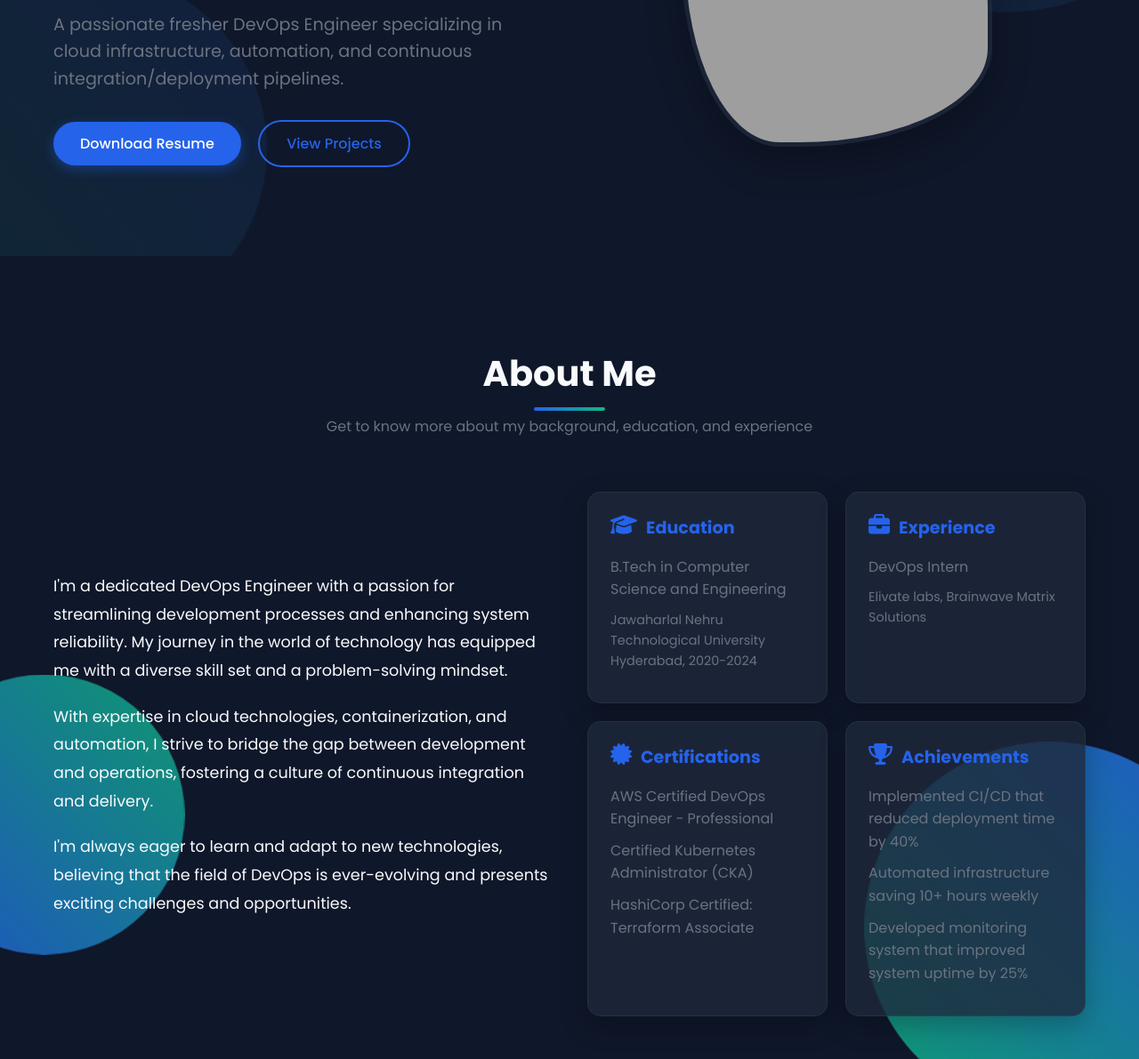
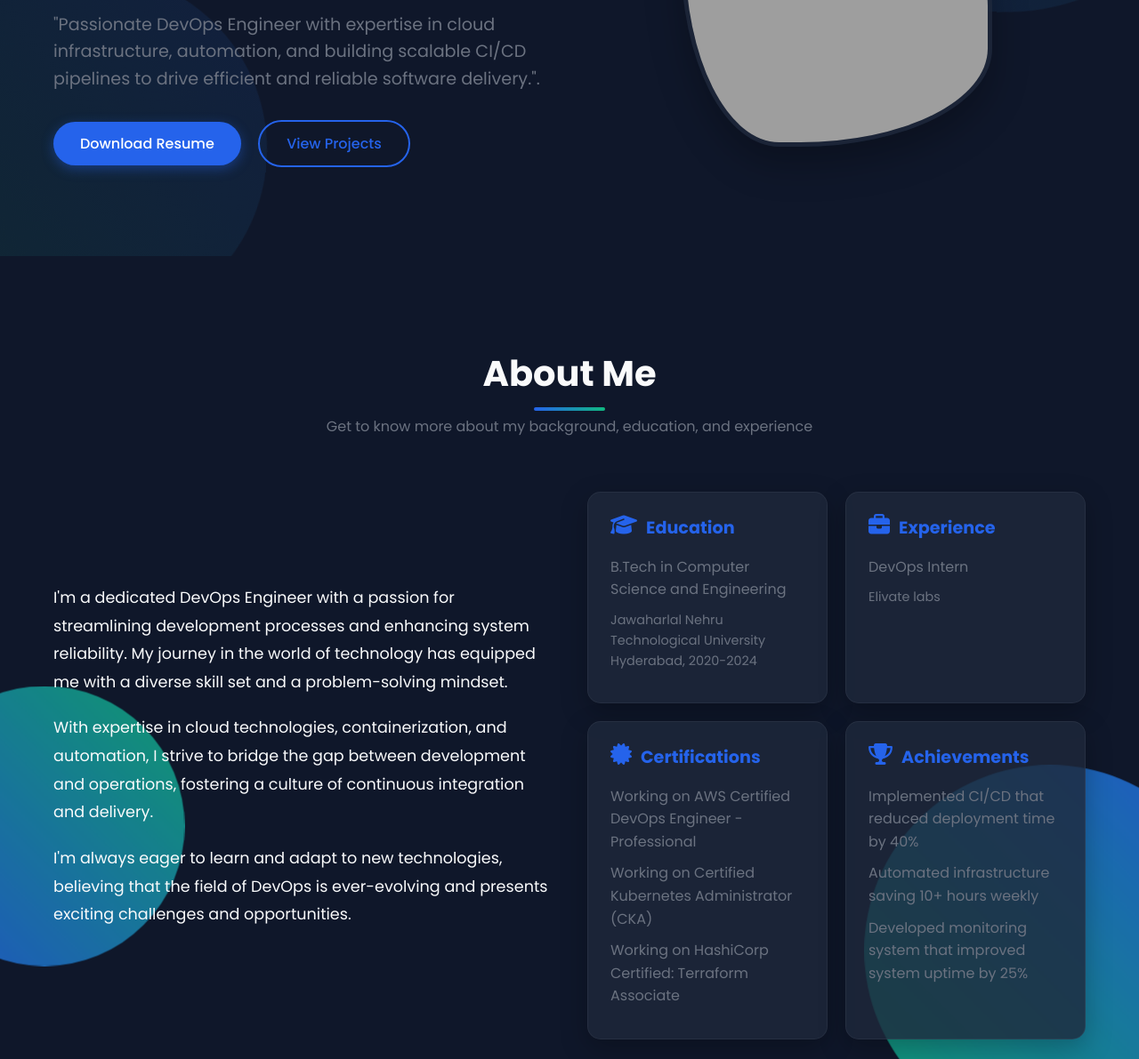
Before and after one commit to khaleeluddin9912/terraform-s3-static-website, a plain HTML site: page index.html in a window 1280 px wide. Shown: the part 369-1560 px from the top of the page at 89% size. Drawn offline with Linux system fonts and the light colour scheme; grey boxes are pictures that could not be loaded.

Commit message:
update sum information

```diff
--- a/index.html
+++ b/index.html
@@ -1000,7 +1000,7 @@
         <div class="container hero-content">
             <div class="hero-text">
                 <h1>Hi, I'm <span class="glow-text">Mohammed Khaleel Uddin</span> <span class="gradient-text">DevOps Engineer</span></h1>
-                <p>A passionate fresher DevOps Engineer specializing in cloud infrastructure, automation, and continuous integration/deployment pipelines.</p>
+                <p>"Passionate DevOps Engineer with expertise in cloud infrastructure, automation, and building scalable CI/CD pipelines to drive efficient and reliable software delivery.".</p>
                 <div>
                     <a href="#contact" class="btn">Download Resume</a>
                     <a href="#projects" class="btn btn-outline">View Projects</a>
@@ -1036,13 +1036,13 @@
                     <div class="about-card">
                         <h3><i class="fas fa-briefcase"></i> Experience</h3>
                         <p>DevOps Intern</p>
-                        <p class="about-detail">Elivate labs, Brainwave Matrix Solutions</p>
+                        <p class="about-detail">Elivate labs</p>
                     </div>
                     <div class="about-card">
                         <h3><i class="fas fa-certificate"></i> Certifications</h3>
-                        <p>AWS Certified DevOps Engineer - Professional</p>
-                        <p>Certified Kubernetes Administrator (CKA)</p>
-                        <p>HashiCorp Certified: Terraform Associate</p>
+                        <p>Working on AWS Certified DevOps Engineer - Professional</p>
+                        <p>Working on Certified Kubernetes Administrator (CKA)</p>
+                        <p>Working on HashiCorp Certified: Terraform Associate</p>
                     </div>
                     <div class="about-card">
                         <h3><i class="fas fa-trophy"></i> Achievements</h3>
```
